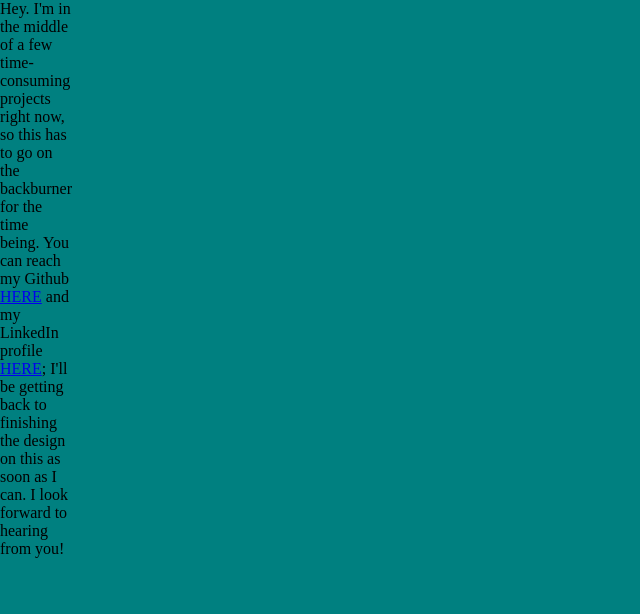
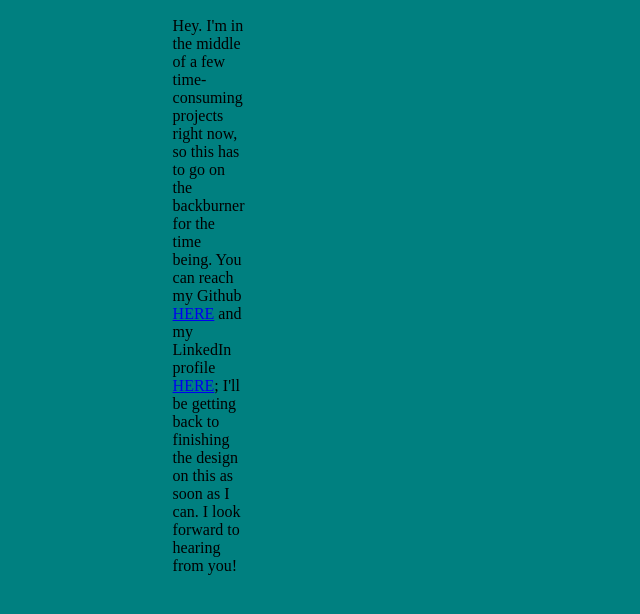
Before and after one commit to WalkerNash/WalkerNash.github.io, a plain HTML site: page index.html in a window 1280 px wide. Shown: the whole page, without its empty margins (0-640 px from the left). Drawn offline with Linux system fonts and the light colour scheme.

```diff
--- a/css/index.css
+++ b/css/index.css
@@ -9,6 +9,10 @@
   width: 100vw;
   display: grid;
   grid-template: repeat(15, 1fr) / repeat(22, 1fr);
+}
+
+.temptext {
+  grid-area: 2 / 4 / 2 / 4;
 }
 
 /* ============= Window Styling ============= */
```
